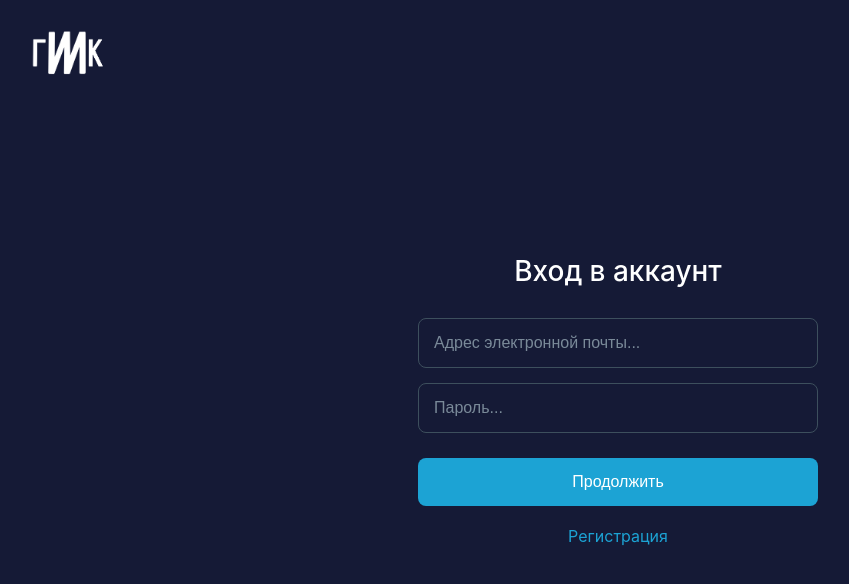
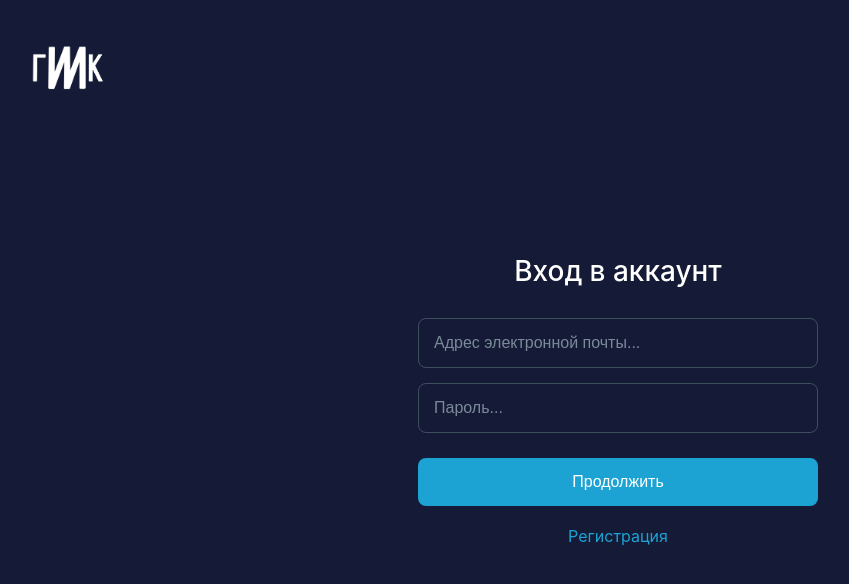
Before and after one commit to artgor261/GEEK-front, a React (Create React App) app: page /login in a window 1280 px wide. Shown: the top 584 px of the page, without its empty margins (22-871 px from the left). Built offline with nearby package versions, Linux system fonts and the light colour scheme; no server answers.

Commit message:
Update Logo.js

```diff
--- a/src/components/Logo.js
+++ b/src/components/Logo.js
@@ -21,7 +21,7 @@ const styles = {
   image: {
     width: "120px", // можно изменить
     height: "auto", // сохраняет пропорции
-    marginTop: "-20px",
+    marginTop: "-5px",
   },
 };
 
```
